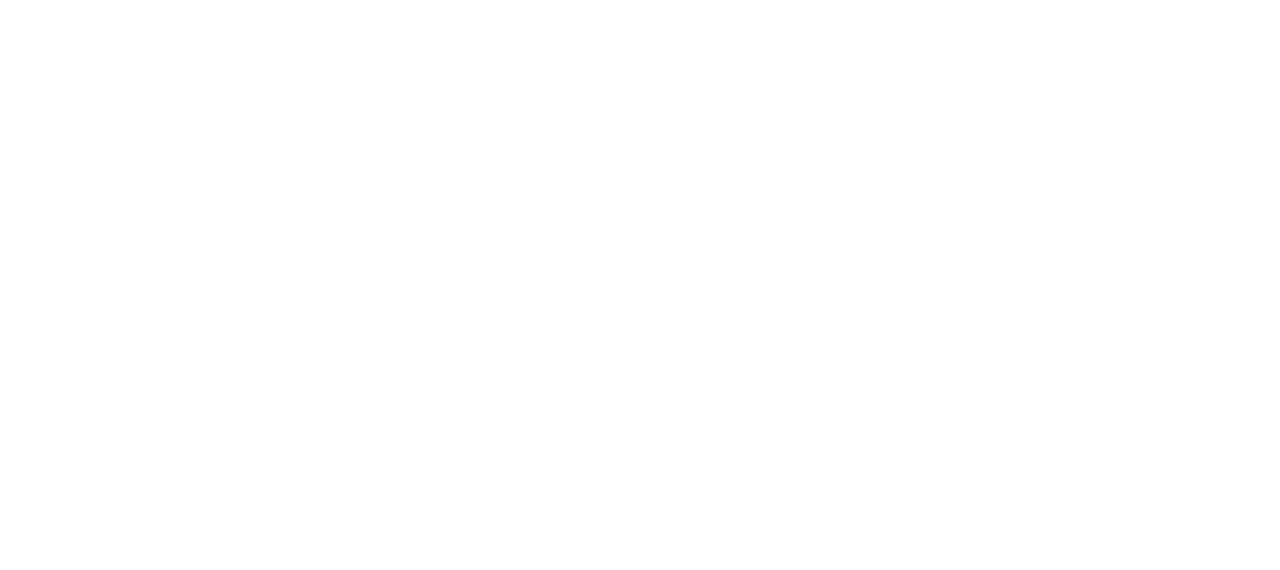
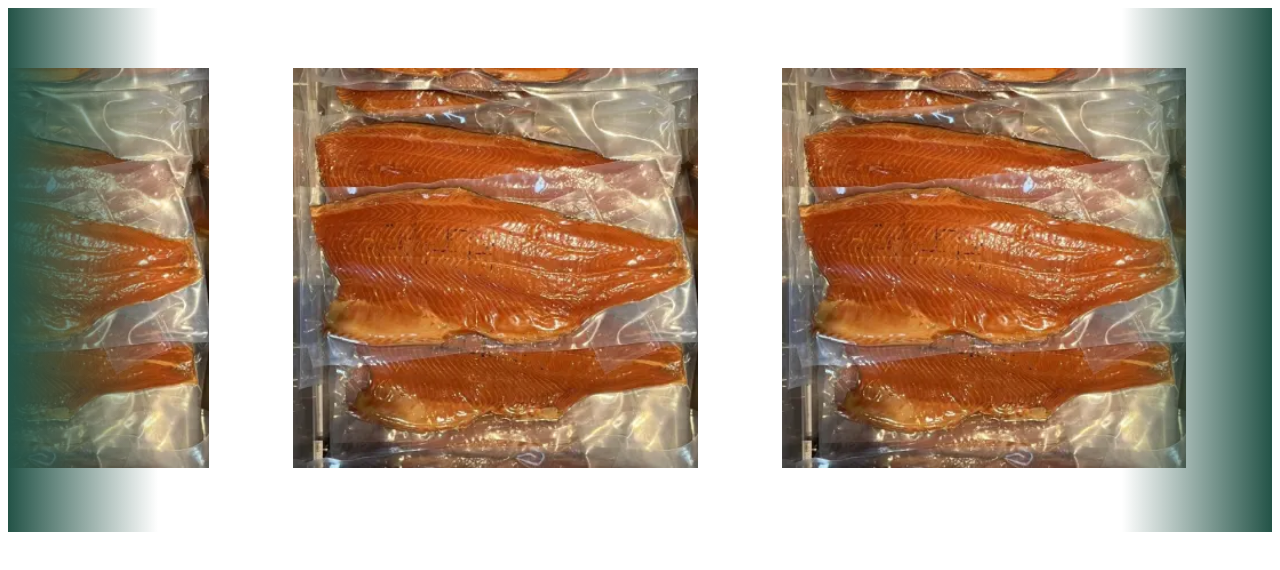
Before and after one commit to EksamenMF/eva-otto.nosync, an Astro site: page / in a window 1280 px wide. Built offline with nearby package versions, Linux system fonts and the light colour scheme; Astro itself is replaced by a stand-in of ours.

Commit message:
Working slider

```diff
--- a/src/components/Slider.astro
+++ b/src/components/Slider.astro
@@ -4,26 +4,77 @@
 
 <div class="logos">
   <div class="logos-slide">
-    <img src="./billeder/IMG_oelskilt.jpg" alt="skilt" />
-    <img src="./billeder/IMG_stemning2.jpg" alt="ol" />
-    <img src="./billeder/IMG_tavle.jpg" alt="tavle" />
-    <img src="./billeder/IMG_stemning.jpg" alt="stemning2" />
-    <img src="./billeder/IMG_borde2.jpg" alt="interiør" />
-    <img src="./billeder/IMG_hylde.jpg" alt="fustache-haner" />
-    <img src="./billeder/IMG_oel.jpg" alt="øl" />
+    <img src="./laks.webp" alt="skilt" />
+    <img src="./laks.webp" alt="ol" />
+    <img src="./laks.webp" alt="tavle" />
+    <img src="./laks.webp" alt="stemning2" />
+    <img src="./laks.webp" alt="interiør" />
+    <img src="./laks.webp" alt="fustache-haner" />
+    <img src="./laks.webp" alt="øl" />
   </div>
   <div class="logos-slide">
-    <img src="./billeder/IMG_oelskilt.jpg" alt="skilt" />
-    <img src="./billeder/IMG_stemning2.jpg" alt="ol" />
-    <img src="./billeder/IMG_tavle.jpg" alt="tavle" />
-    <img src="./billeder/IMG_stemning.jpg" alt="stemning2" />
-    <img src="./billeder/IMG_borde2.jpg" alt="interiør" />
-    <img src="./billeder/IMG_hylde.jpg" alt="fustache-haner" />
-    <img src="./billeder/IMG_oel.jpg" alt="øl" />
+    <img src="./laks.webp" alt="skilt" />
+    <img src="./laks.webp" alt="ol" />
+    <img src="./laks.webp" alt="tavle" />
+    <img src="./laks.webp" alt="stemning2" />
+    <img src="./laks.webp" alt="interiør" />
+    <img src="./laks.webp" alt="fustache-haner" />
+    <img src="./laks.webp" alt="øl" />
   </div>
 </div>
 
 <style>
+  @media (min-width: 1200px) {
+    @keyframes slide {
+      from {
+        transform: translateX(0);
+      }
+      to {
+        transform: translateX(-100%);
+      }
+    }
+
+    .logos {
+      overflow: hidden;
+      padding: 60px 0;
+      white-space: nowrap;
+      position: relative;
+    }
+
+    .logos:before,
+    .logos:after {
+      position: absolute;
+      top: 0;
+      width: 150px;
+      height: 100%;
+      content: "";
+      z-index: 2;
+    }
+
+    .logos:before {
+      left: 0;
+      background: linear-gradient(to left, rgba(255, 255, 255, 0), #235347);
+    }
+
+    .logos:after {
+      right: 0;
+      background: linear-gradient(to right, rgba(255, 255, 255, 0), #235347);
+    }
+
+    /* .logos:hover .logos-slide {
+  animation-play-state: paused;
+} */
+
+    .logos-slide {
+      display: inline-block;
+      animation: 35s slide infinite linear;
+    }
+
+    .logos-slide img {
+      height: 400px; /* Adjust height as needed */
+      margin: 0 40px;
+    }
+  }
   @media (max-width: 480px) {
     @keyframes slide {
       from {
--- a/src/pages/index.astro
+++ b/src/pages/index.astro
@@ -8,5 +8,7 @@ import Slider from "../components/Slider.astro";
     <meta name="viewport" content="width=device-width, initial-scale=1.0" />
     <title>Document</title>
   </head>
-  <body> </body>
+  <body>
+    <Slider />
+  </body>
 </html>
```
